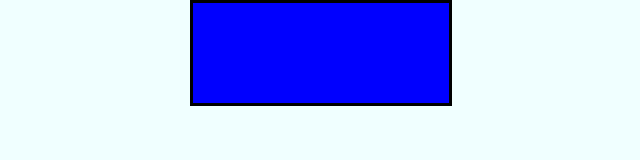
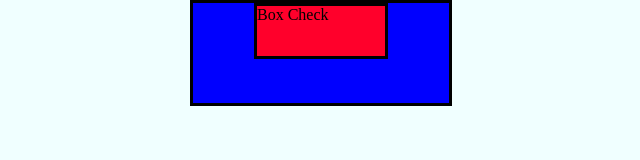
Before and after one commit to bigkid-dev/git_learn, a plain HTML site: page index.html in a window 1280 px wide. Shown: the whole page, without its empty margins (319-959 px from the left). Drawn offline with Linux system fonts and the light colour scheme.

Commit message:
second commit

```diff
--- a/index.html
+++ b/index.html
@@ -10,6 +10,7 @@
   <body>
     <div class="biggest-box">
       <div class="big-box">
+        <p>Box Check</p>
         <div class="small-box"></div>
       </div>
     </div>
--- a/stylesheet.css
+++ b/stylesheet.css
@@ -14,3 +14,10 @@ body {
   background-color: blue;
   margin: auto;
 }
+.big-box {
+  border-style: solid;
+  width: 50%;
+  height: 50px;
+  background-color: rgb(255, 0, 43);
+  margin: auto;
+}
```
